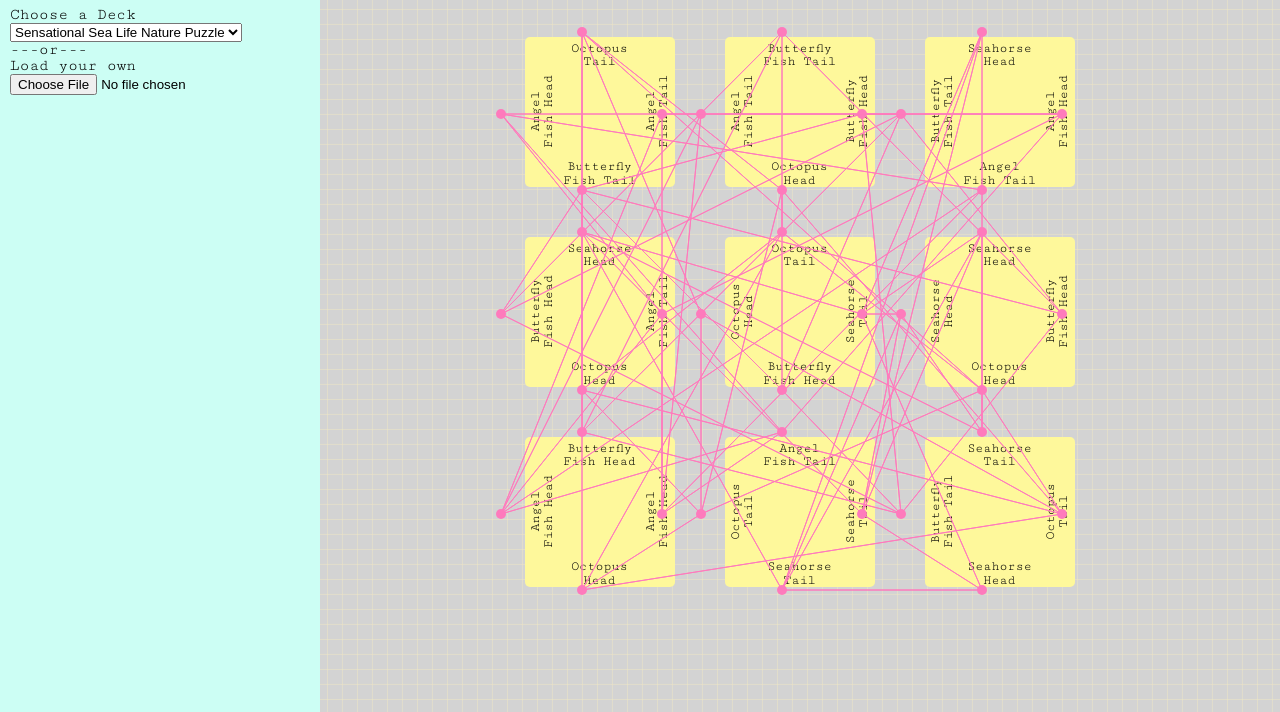
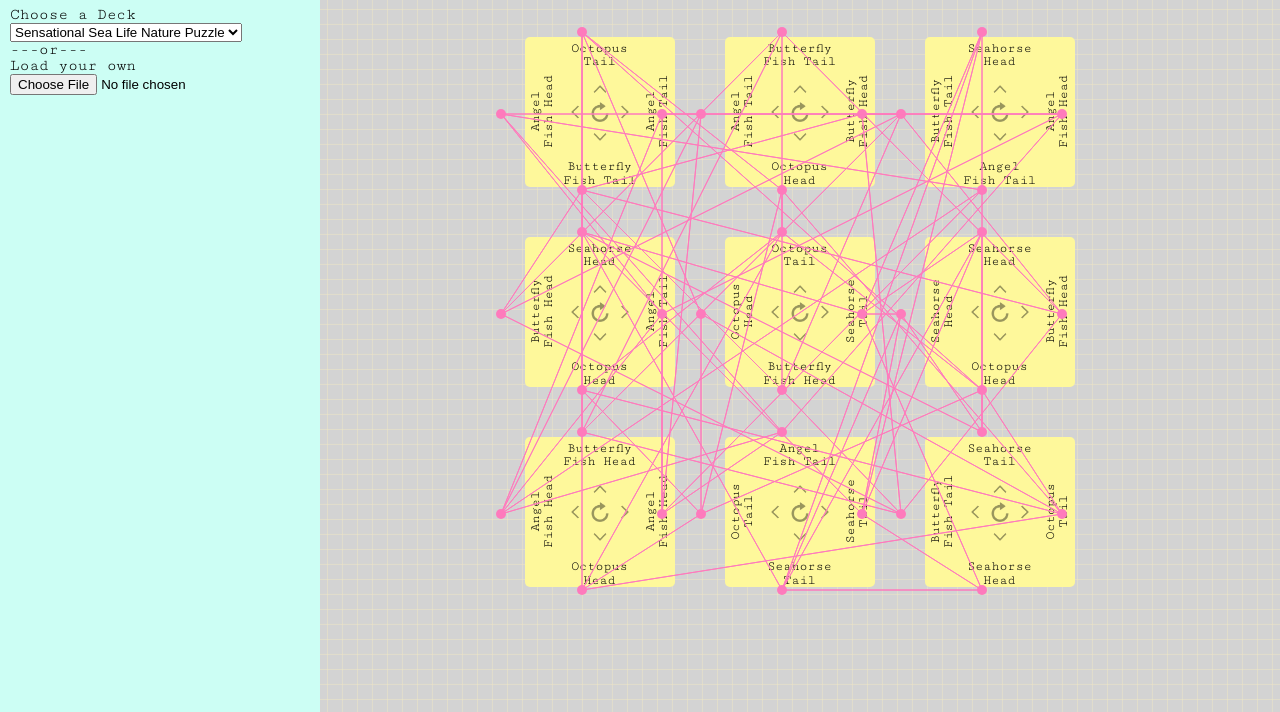
Before and after one commit to NPoole/CardExploder, a plain HTML site: page index.html in a window 1280 px wide. Shown: the part 88-800 px from the top of the page. Drawn offline with nearby package versions, Linux system fonts and the light colour scheme.

Commit message:
Shuffle Buttons
Not plumbed up yet, but they're placed.

```diff
--- a/css/style.css
+++ b/css/style.css
@@ -205,6 +205,47 @@ html,body {
 	transform: rotate(-90deg);
 }
 
+.pushU{
+	position: absolute;
+	top: 42px;
+	left: 65px;
+	cursor: pointer;
+	opacity: 0.4;
+}
+
+.pushR{
+	position: absolute;
+	top: 65px;
+	left: 90px;
+	cursor: pointer;
+	opacity: 0.4;
+}
+
+.pushD{
+	position: absolute;
+	top: 90px;
+	left: 65px;
+	cursor: pointer;
+	opacity: 0.4;
+}
+
+.pushL{
+	position: absolute;
+	top: 65px;
+	left: 40px;
+	cursor: pointer;
+	opacity: 0.4;
+}
+
+.rotate{
+	position: absolute;
+	top: 65px;
+	left: 65px;
+	cursor: pointer;
+	opacity: 0.4;
+}
+
+
 .view{
   width: 100%;
   height: 100%;
--- a/js/logic.js
+++ b/js/logic.js
@@ -36,11 +36,11 @@ function deal(parsedDeck){
 		cardInner += '<div class=\"right node\" id=\"' + i + '-B\">'+ parsedDeck.deck.cards[i].right +'</div>';
 		cardInner += '<div class=\"bottom node\" id=\"' + i + '-C\">'+ parsedDeck.deck.cards[i].bottom +'</div>';
 		cardInner += '<div class=\"left node\" id=\"' + i + '-D\">'+ parsedDeck.deck.cards[i].left +'</div>';
-		cardInner += '<div class=\"pushU\"></div>';
-		cardInner += '<div class=\"pushR\"></div>';
-		cardInner += '<div class=\"pushD\"></div>';
-		cardInner += '<div class=\"pushL\"></div>';
-		cardInner += '<div class=\"rotate\"></div>';
+		cardInner += '<div class=\"pushU\"><img src=\"img/arrow-icon-up.png\" height=\"20px\" width=\"20px\"></div>';
+		cardInner += '<div class=\"pushR\"><img src=\"img/arrow-icon-rt.png\" height=\"20px\" width=\"20px\"></div>';
+		cardInner += '<div class=\"pushD\"><img src=\"img/arrow-icon-dn.png\" height=\"20px\" width=\"20px\"></div>';
+		cardInner += '<div class=\"pushL\"><img src=\"img/arrow-icon-lf.png\" height=\"20px\" width=\"20px\"></div>';
+		cardInner += '<div class=\"rotate\"><img src=\"img/rotate-icon.png\" height=\"20px\" width=\"20px\"></div>';
 		cardInner += '</div>';
 		$(this).append(cardInner);
 
```
Also changed, not shown: img/arrow-icon-dn.png (added), img/arrow-icon-lf.png (added), img/arrow-icon-rt.png (added), img/arrow-icon-up.png (added), img/arrow-icon.png (added), img/rotate-icon.png (added).
